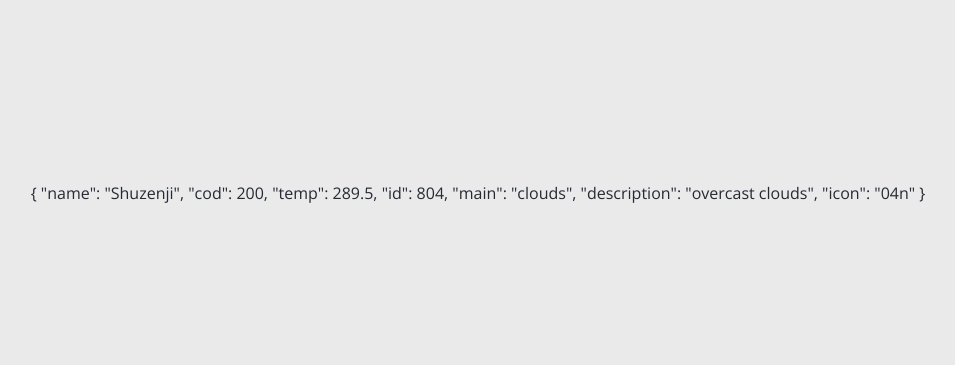
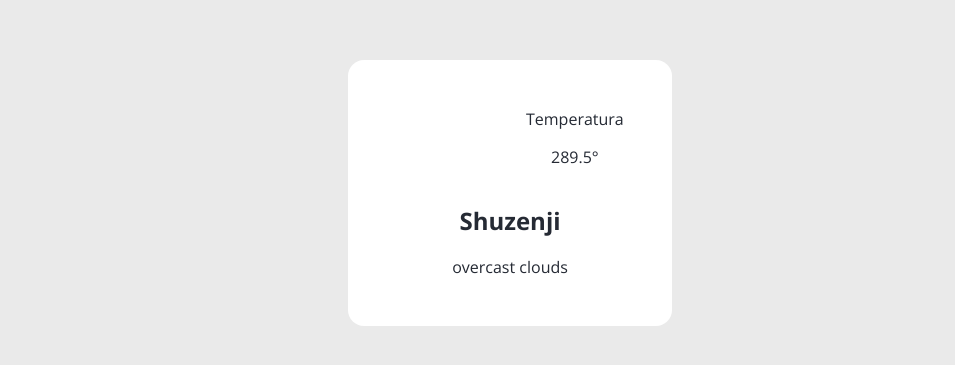
Before and after one commit to joseant1234/weather_angular, an Angular app: page / in a window 1280 px wide. Shown: the part 215-580 px from the top of the page, without its empty margins (170-1125 px from the left). Built offline with nearby package versions, Linux system fonts and the light colour scheme.

Commit message:
add css-grid

```diff
--- /dev/null
+++ b/src/app/current-weather/current-weather.component.css
@@ -0,0 +1,36 @@
+/* algunas prop de css-grid son incompatible con sass, por ejemplo para grid-template-area no se puede definir el lugar donde las filas y columnas */
+.card{
+  font-weight: slim;
+  background: white;
+  width: 100%;
+  max-width: 300px;
+  margin: 0 auto;
+  border-radius: 16px;
+  box-shadow: 0 2px 3px rgba(0,0,0,0.12) 0 1px 2px rgba(0,0,0,0.24);
+  text-align: center;
+  padding:  2em;
+  display: grid;
+  /* 4 columnas, q cada columna se divide a 1 fraccion del total del ancho del elemento */
+  /* repeat es una funcion del modulo de css-grid, q tiene 2 argumentos, las vece q va repetir y el otro q valor se va repetir */
+  /* eso es como decir: grid-template-columns: 1fr 1fr 1fr 1fr */
+  grid-template-columns: repeat(4,1fr);
+  /* 3 filas, q cada fila toma el espacio q requiera */
+  grid-template-rows: repeat(3,auto);
+  /* permite asignar nombres a areas q ocupen varias columnas o filas, o una sola columna y una sola fila */
+  grid-template-areas:
+  "icon icon temperature temperature"
+  "lowtemp lowtemp highttemp highttemp"
+  "description description description description";
+}
+
+.card .temp{
+  grid-area: temperature;
+}
+
+.card .icon {
+  grid-area: icon;
+}
+
+.card .description {
+  grid-area: description;
+}
--- a/src/app/current-weather/current-weather.component.html
+++ b/src/app/current-weather/current-weather.component.html
@@ -1,4 +1,16 @@
 <!-- el pipe async conoce q lo q viene es un observable o una promesa, espera realice o cumpla la promesa o q el observable envie nuevos datos y luego recibirlos e imprimirlos  -->
 <!-- funciona con los objetos o estructura q envia informacion asincrono -->
 <!-- se suscribe al observable y cuando se recbe informacion se imprime y adicional se le da formato json-->
-{{weatherService.weather$ | async | json}}
+<!-- {{weatherService.weather$ | async | json}} -->
+
+<div class="card" *ngIf="weatherService.weather$ | async as weather">
+  <div class="icon"></div>
+  <div class="temp">
+    <p>Temperatura</p>
+    <p class="big">{{weather.temp}}°</p>
+  </div>
+  <div class="description">
+    <h2>{{weather.name}}</h2>
+    <p>{{weather.description}}</p>
+  </div>
+</div>
--- a/src/app/current-weather/current-weather.component.ts
+++ b/src/app/current-weather/current-weather.component.ts
@@ -4,7 +4,7 @@
 @Component({
   selector: 'app-current-weather',
   templateUrl: './current-weather.component.html',
-  styleUrls: ['./current-weather.component.sass']
+  styleUrls: ['./current-weather.component.css']
 })
 export class CurrentWeatherComponent implements OnInit {
 
```
Also changed, not shown: src/app/current-weather/current-weather.component.sass (deleted).
